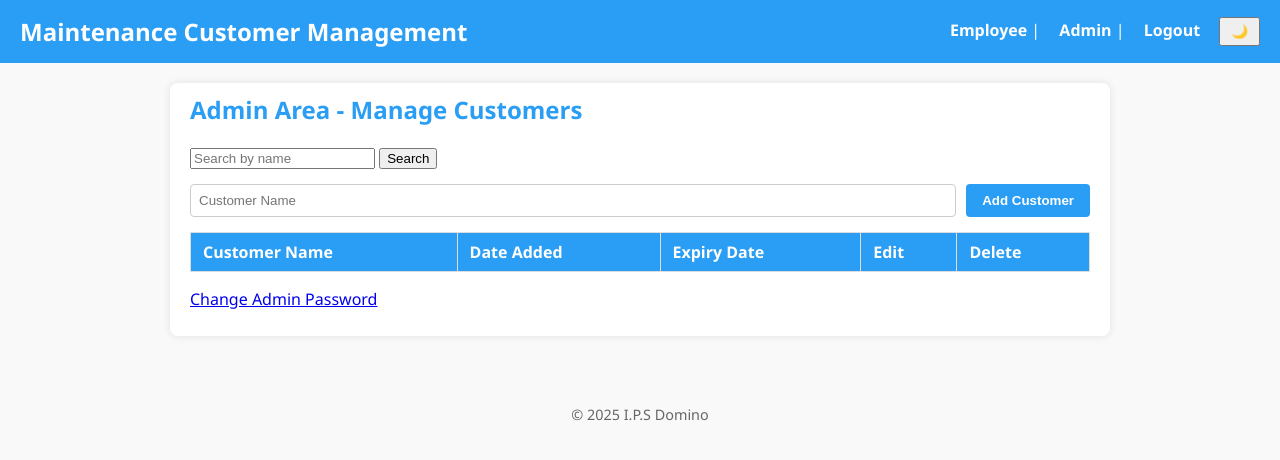
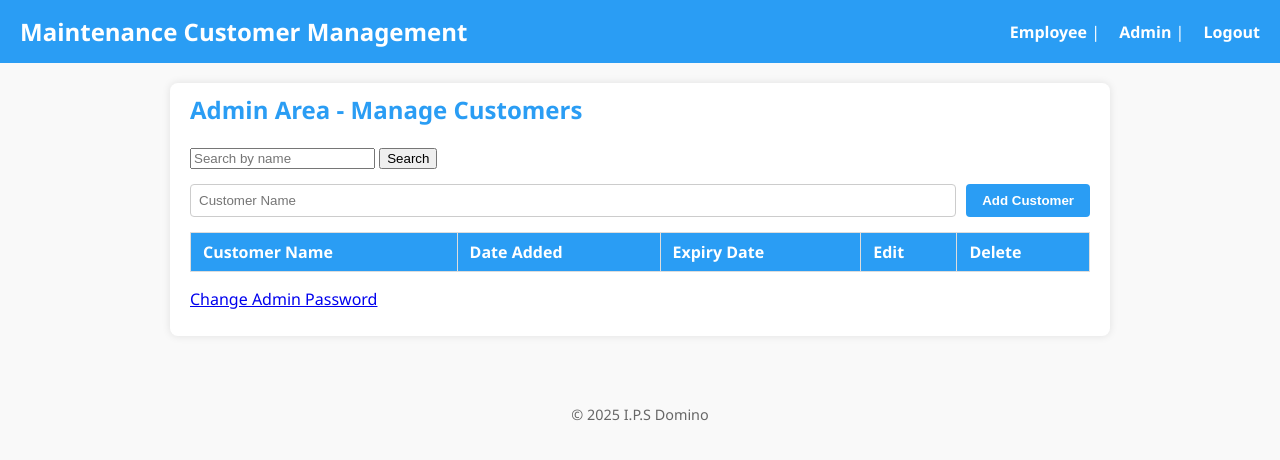
Before and after one commit to iqfadi0/IPS-DOMINO, a Flask app: page /admin in a window 1280 px wide. Shown: the top 460 px of the page. Run offline with Flask 3, Linux system fonts and the light colour scheme; the visitor is signed in with stand-in values (Sample User, id 1); data comes from the database, SQL or seed files in the repository; data that the repository does not hold is empty.

Commit message:
Update base.html

```diff
--- a/templates/base.html
+++ b/templates/base.html
@@ -15,10 +15,6 @@
                 | <a href="{{ url_for('admin_area') }}">Admin</a>
                 | <a href="{{ url_for('admin_logout') }}">Logout</a>
             {% endif %}
-            <!-- زر التبديل للوضع الداكن -->
-            <button id="toggleThemeBtn" title="Toggle Dark/Light Mode" style="margin-left: 15px; padding: 5px 10px; cursor: pointer;">
-                🌙
-            </button>
         </nav>
     </header>
     <main>
@@ -36,27 +32,5 @@
     <footer>
         <p>© 2025 I.P.S Domino</p>
     </footer>
-
-    <script>
-      const toggleBtn = document.getElementById('toggleThemeBtn');
-      const body = document.body;
-
-      // استعادة الوضع من localStorage
-      if(localStorage.getItem('theme') === 'dark'){
-        body.classList.add('dark-mode');
-        toggleBtn.textContent = '☀️';
-      }
-
-      toggleBtn.addEventListener('click', () => {
-        body.classList.toggle('dark-mode');
-        if(body.classList.contains('dark-mode')){
-          toggleBtn.textContent = '☀️';
-          localStorage.setItem('theme', 'dark');
-        } else {
-          toggleBtn.textContent = '🌙';
-          localStorage.setItem('theme', 'light');
-        }
-      });
-    </script>
 </body>
 </html>
```
